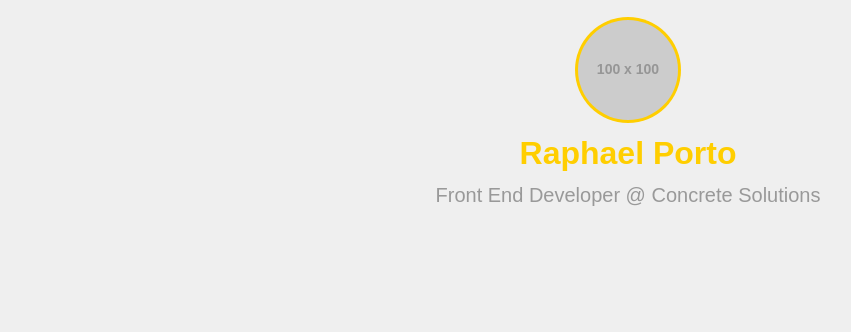
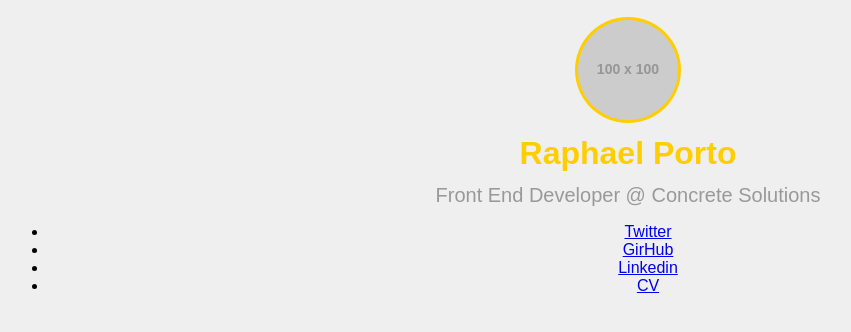
Before and after one commit to raphaelpor/raphaelpor.github.io, a React app: page / in a window 1280 px wide. Shown: the top 332 px of the page, without its empty margins (12-863 px from the left). Built offline with nearby package versions, Linux system fonts and the light colour scheme.

Commit message:
Add SocialLinks on Home

```diff
--- a/src/views/Home/index.js
+++ b/src/views/Home/index.js
@@ -3,12 +3,14 @@
 
 import Avatar from '../../shared/Avatar';
 import Intro from './components/Intro';
+import SocialLinks from './components/SocialLinks';
 
 function Home() {
   return (
     <div className="Home">
       <Avatar />
       <Intro />
+      <SocialLinks />
     </div>
   );
 }
```
